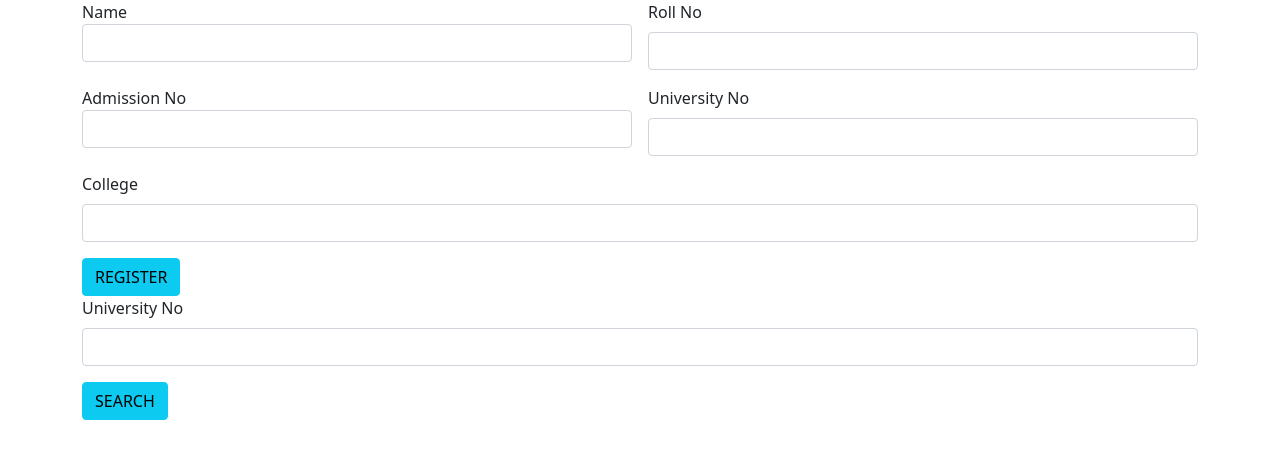
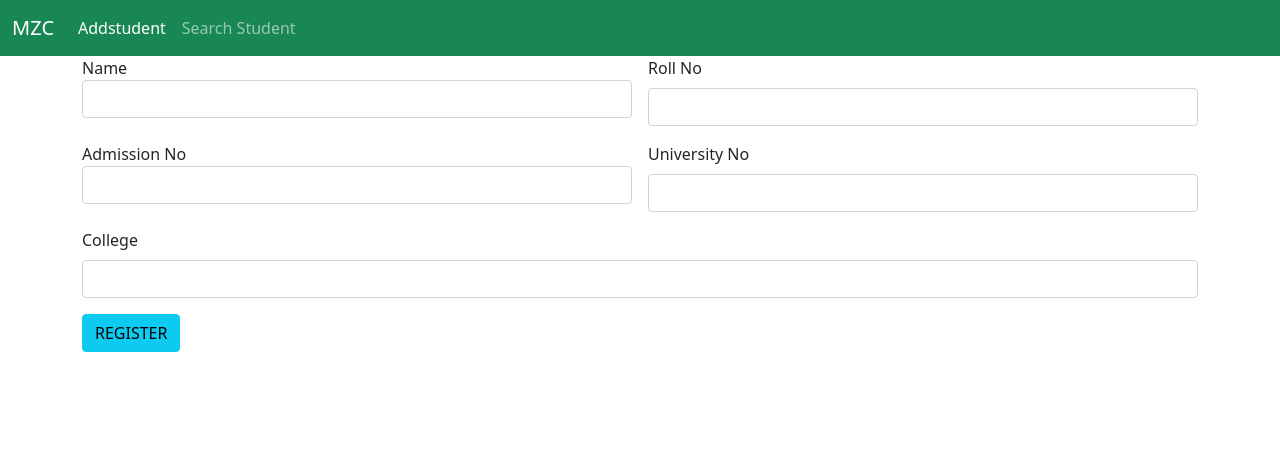
Before and after one commit to liji356/studReact, a React (Create React App) app: page / in a window 1280 px wide. Shown: the top 458 px of the page. Built offline with nearby package versions, Linux system fonts and the light colour scheme.

Commit message:
navbarcomplete

```diff
--- a/package.json
+++ b/package.json
@@ -9,6 +9,7 @@
     "bootstrap": "^5.1.3",
     "react": "^18.1.0",
     "react-dom": "^18.1.0",
+    "react-router-dom": "^6.3.0",
     "react-scripts": "5.0.1",
     "web-vitals": "^2.1.4"
   },
--- a/src/App.js
+++ b/src/App.js
@@ -4,14 +4,19 @@
 import 'bootstrap/dist/js/bootstrap.bundle.min.js';
 import Addstud from './component/Addstud';
 import Serach from './component/Serach';
+import { BrowserRouter, Route, Routes } from 'react-router-dom';
 
 
 function App() {
   return (
 
 <>
-<Addstud/>
-<Serach/>
+<BrowserRouter>
+<Routes>
+<Route path="/" exact element={<Addstud/>}/>
+<Route path="/search" exact element={<Serach/>}/>
+</Routes>
+</BrowserRouter>
 </>
 
 
--- a/src/component/Addstud.js
+++ b/src/component/Addstud.js
@@ -1,8 +1,14 @@
 import React from 'react'
+import Header from './Header'
+
 
 const Addstud = () => {
   return (
     <div>
+
+
+    <Header/>
+
 
 <div className="container">
     <div className="row">
--- /dev/null
+++ b/src/component/Header.js
@@ -0,0 +1,37 @@
+import React from 'react'
+import { Link } from 'react-router-dom'
+import Addstud from './Addstud'
+
+const Header = () => {
+  return (
+    <div>
+
+        <nav className="navbar navbar-expand-lg navbar-dark bg-success">
+  <div className="container-fluid">
+      <Link to={"/"}className="navbar-brand" >MZC</Link>
+
+    <button className="navbar-toggler" type="button" data-bs-toggle="collapse" data-bs-target="#navbarNav" aria-controls="navbarNav" aria-expanded="false" aria-label="Toggle navigation">
+      <span className="navbar-toggler-icon"></span>
+    </button>
+    <div className="collapse navbar-collapse" id="navbarNav">
+      <ul className="navbar-nav">
+        <li className="nav-item">
+            <Link className="nav-link active" to={"/"}>Addstudent</Link>
+
+        </li>
+        <li className="nav-item">
+            <Link className="nav-link" to={"/search"}>Search Student </Link>
+
+        </li>
+
+      </ul>
+    </div>
+  </div>
+</nav>
+
+
+    </div>
+  )
+}
+
+export default Header
--- a/src/component/Serach.js
+++ b/src/component/Serach.js
@@ -1,8 +1,11 @@
 import React from 'react'
+import Header from './Header'
 
 const Serach = () => {
   return (
     <div>
+      <br></br>
+      <Header/>
 
 
 
```
Also changed, not shown: 1 other file (tests, documents, lock files or other folders).
